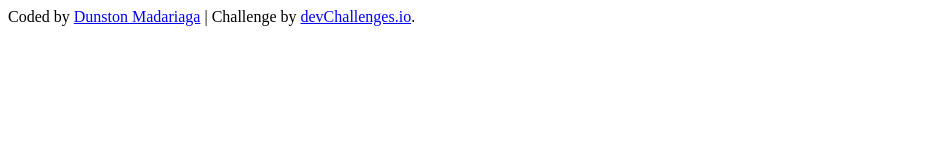
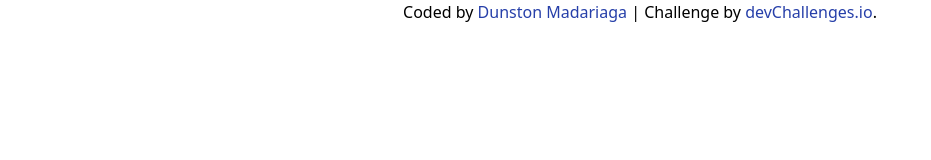
Before and after one commit to Pogo182028/Meet-the-Team-Section, a website: page index.html in a window 1280 px wide. Shown: the whole page, without its empty margins (0-931 px from the left). Drawn offline with Linux system fonts and the light colour scheme.

Commit message:
: Installing Tailwind

```diff
--- a/index.html
+++ b/index.html
@@ -11,13 +11,21 @@
       sizes="96x96"
     />
 
+    <link rel="stylesheet" href="src/styles.css" />
+
     <title>Meet the Team Section | devChallenges.io</title>
   </head>
   <body>
-    <div class="">
-      Coded by <a href="https://github.com/Pogo182028">Dunston Madariaga</a> |
-      Challenge by
-      <a href="https://www.devchallenges.io?ref=challenge" target="_blank"
+    <div class="text-center">
+      Coded by
+      <a class="text-[#263FA9]" href="https://github.com/Pogo182028"
+        >Dunston Madariaga</a
+      >
+      | Challenge by
+      <a
+        class="text-[#263FA9]"
+        href="https://www.devchallenges.io?ref=challenge"
+        target="_blank"
         >devChallenges.io</a
       >.
     </div>
--- /dev/null
+++ b/src/input.css
@@ -0,0 +1,3 @@
+@tailwind base;
+@tailwind components;
+@tailwind utilities;
--- /dev/null
+++ b/tailwind.config.js
@@ -0,0 +1,8 @@
+/** @type {import('tailwindcss').Config} */
+module.exports = {
+  content: ["index.html"],
+  theme: {
+    extend: {},
+  },
+  plugins: [],
+}
```
Also changed, not shown: package.json (added, +22 -0 lines), src/styles.css (added), 2 other files.
